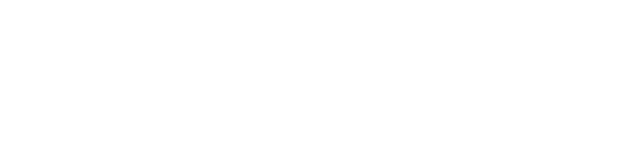
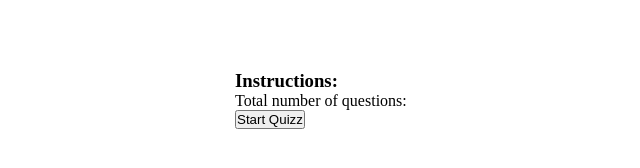
Before and after one commit to whatthefoof/Random-quizz-app, a plain HTML site: page index.html in a window 1280 px wide. Shown: the whole page, without its empty margins (85-725 px from the left). Drawn offline with Linux system fonts and the light colour scheme; files that its build step writes are made by us from their sources.

Commit message:
modifications 2 testing

```diff
--- a/index.html
+++ b/index.html
@@ -3,9 +3,15 @@
 <head>
   <meta charset="UTF-8">
   <meta name="viewport" content="width=device-width, initial-scale=1.0">
-  <title>Document</title>
+  <link rel="stylesheet" href="css/style.css">
+  <title>Random question quizz</title>
 </head>
 <body>
+  <div class="home-box custom-box">
+    <h3>Instructions:</h3>
+    <p>Total number of questions: <span class= "total-questions"></span></p>
+    <button type = "button" class="btn">Start Quizz</button>
+  </div>
 
 </body>
 </html>
--- a/style.css
+++ b/style.css
@@ -1,4 +1,18 @@
 *{
+  box-sizing: border-box;
   margin: 0;
   padding: 0;
+  outline: 0; /*hmm?*/
 }
+body {
+  margin: 0;
+  font-size: 16px;
+}
+
+.custom-box {
+  max-width: 700px;
+  background-color: #ffffff;
+  margin: 40px auto; /*hmm?*/
+  padding: 30px;
+  border-radius: 10px;
+}
```
